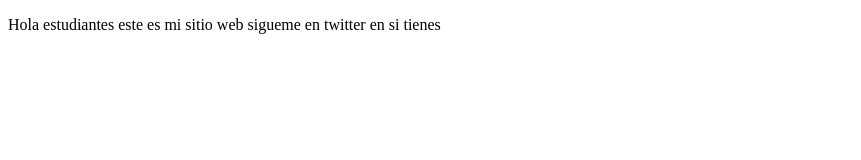
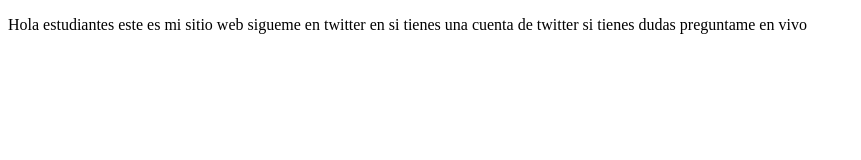
Before and after one commit to HebertGil/proyectoDemoCursoPrework, a plain HTML site: page index.html in a window 1280 px wide. Shown: the whole page, without its empty margins (0-861 px from the left). Drawn offline with Linux system fonts and the light colour scheme.

Commit message:
Cambios en el project

```diff
--- a/index.html
+++ b/index.html
@@ -8,7 +8,8 @@
 <body>
     <p>
         Hola estudiantes este es mi sitio web
-        sigueme en twitter en si tienes
+        sigueme en twitter en si tienes una cuenta de twitter
+        si tienes dudas preguntame en vivo
     </p>
 </body>
 </html>
```
